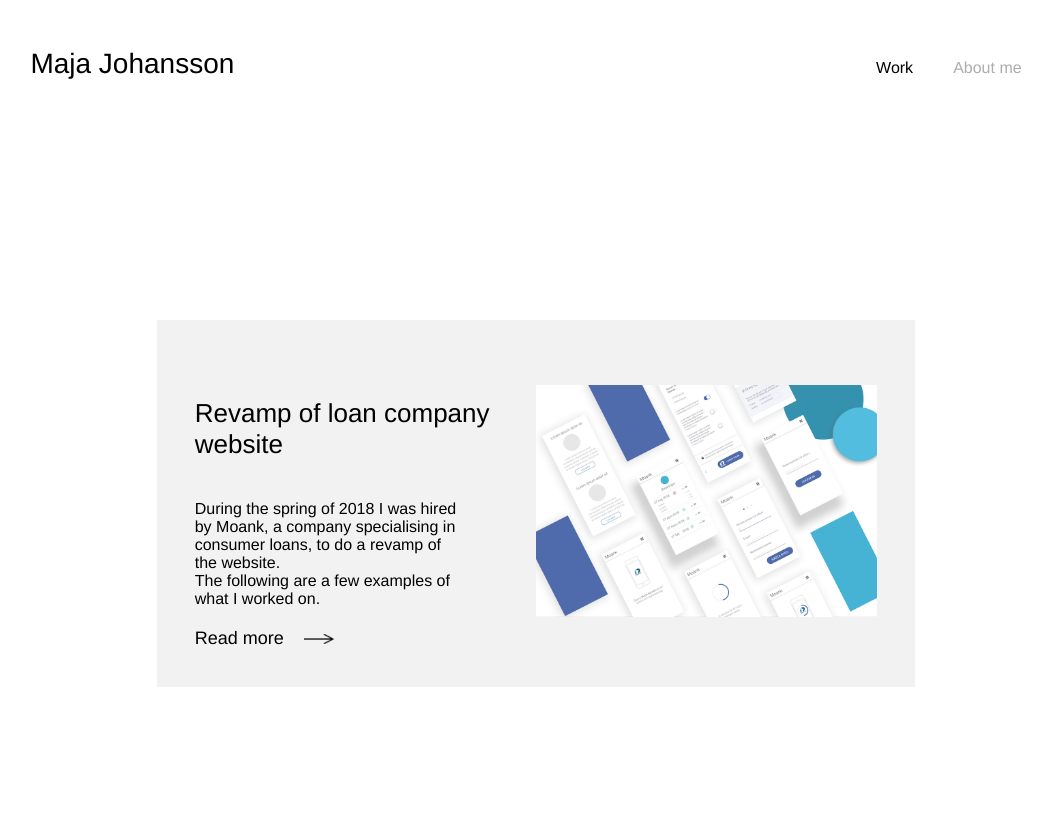
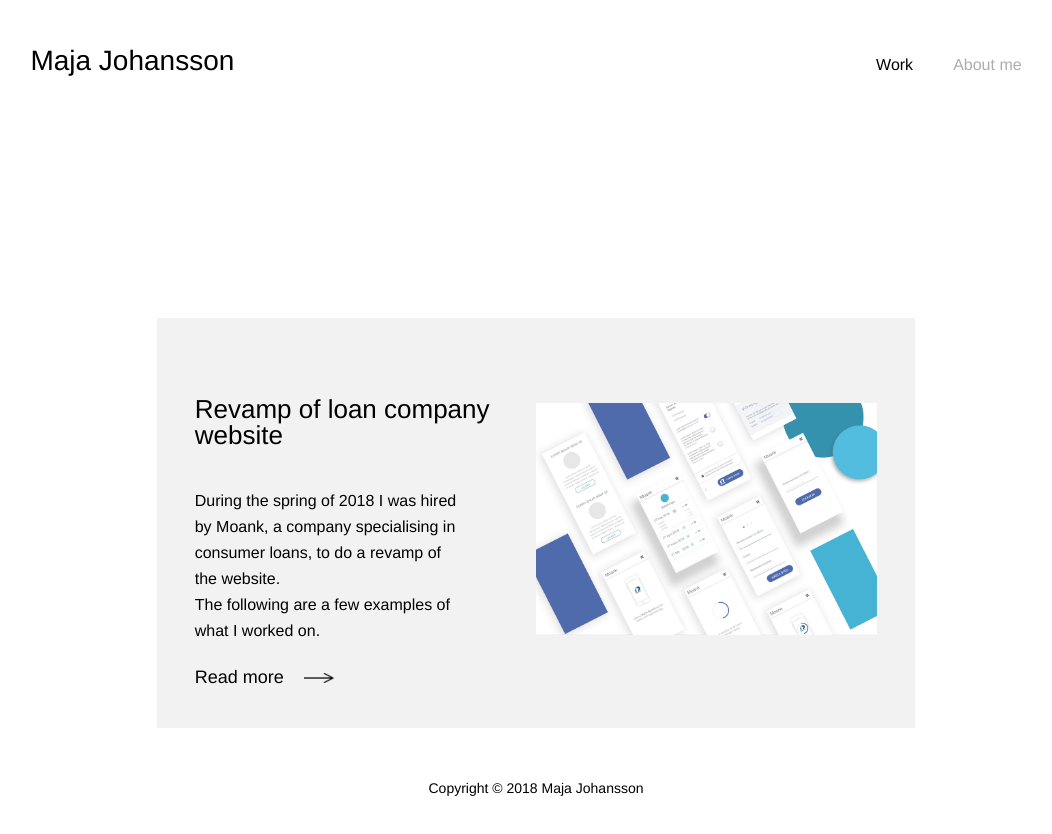
Before and after one commit to majajohansson/portfolio, a React app: page /#/ in a window 1280 px wide. Shown: the top 834 px of the page, without its empty margins (104-1156 px from the left). Before the commit the page ends 800 px from the top, so only its background shows below. Built offline with nearby package versions, Linux system fonts and the light colour scheme.

Commit message:
Fix design and add footer

```diff
--- a/src/main.css
+++ b/src/main.css
@@ -1,6 +1,7 @@
 body {
   font-family: "HelveticaNeue-Light", "Helvetica Neue Light", "Helvetica Neue", Helvetica, Arial, "Lucida Grande", sans-serif;
   font-size: 16px;
+  line-height: 26px;
 }
 
 a {
@@ -46,6 +47,14 @@ a:hover {
   width: 60%;
   margin: auto;
   margin-top: 200px;
+}
+
+.footer {
+  text-align: center;
+  margin: 40px 0;
+  height: 40px;
+  line-height: 40px;
+  font-size: 14px;
 }
 
 .article {
@@ -135,7 +144,6 @@ a:hover {
 
 .post__paragraph {
   text-align: justify;
-  line-height: 26px;
 }
 
 .post__image {
--- /dev/null
+++ b/src/ui/Footer.js
@@ -0,0 +1,7 @@
+import React from 'react';
+
+export default () => (
+  <div className="footer">
+    Copyright &copy; {new Date().getFullYear()} Maja Johansson
+  </div>
+);
--- a/src/ui/Page.js
+++ b/src/ui/Page.js
@@ -1,5 +1,6 @@
 import React from 'react';
-import Header from './Header' ;
+import Header from './Header';
+import Footer from './Footer';
 
 export default ({ children, match }) => (
   <div>
@@ -7,5 +8,6 @@ export default ({ children, match }) => (
     <div className="content">
       {children}
     </div>
+    <Footer />
   </div>
 )
--- a/src/ui/index.js
+++ b/src/ui/index.js
@@ -1,10 +1,12 @@
 import Article from './Article';
+import Footer from './Footer';
 import Header from './Header';
 import HeaderLink from './HeaderLink';
 import Page from './Page';
 
 export {
   Article,
+  Footer,
   Header,
   HeaderLink,
   Page,
```
